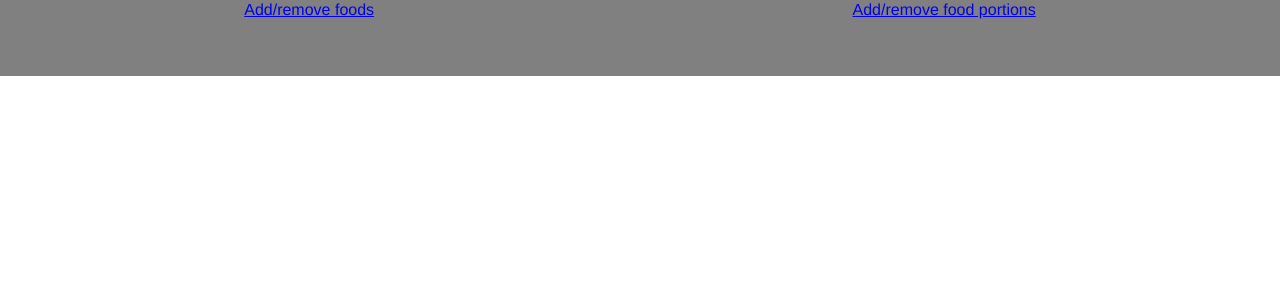
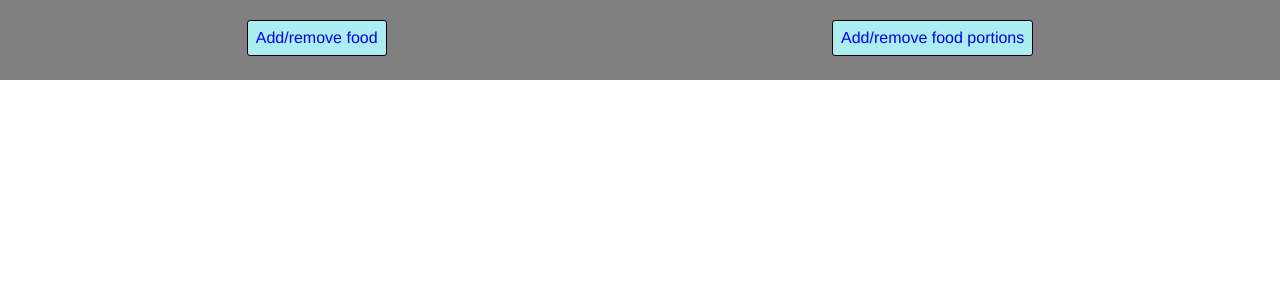
Before and after one commit to StrawbWine/life-manager-frontend, a React (Create React App) app: page / in a window 1280 px wide. Shown: the top 300 px of the page. Built offline with nearby package versions, Linux system fonts and the light colour scheme.

Commit message:
✨🎨Add functionality and style to navbar buttons

```diff
--- /dev/null
+++ b/src/components/Buttons/NavbarButton/NavbarButton.js
@@ -0,0 +1,20 @@
+import React from "react"
+
+import styles from "./NavbarButton.module.css"
+
+const NavbarButton = ({ id, text, isActive, setActive }) => {
+  const handleClick = () => {
+    setActive(id)
+  }
+
+  return (
+    <div
+      className={isActive ? styles.NavbarButtonActive : styles.NavbarButton}
+      onClick={handleClick}
+    >
+      {text}
+    </div>
+  )
+}
+
+export default NavbarButton
--- /dev/null
+++ b/src/components/Buttons/NavbarButton/NavbarButton.module.css
@@ -0,0 +1,15 @@
+.NavbarButton {
+  background-color: rgb(172, 237, 242);
+  border: 1px solid black;
+  border-radius: 3px;
+  padding: 8px;
+  /* box-shadow: 0 0 5px 5px; */
+}
+
+.NavbarButtonActive {
+  background-color: rgb(172, 237, 242);
+  border: 1px solid black;
+  border-radius: 3px;
+  padding: 8px;
+  box-shadow: 0 0 5px 5px;
+}
--- a/src/components/Navbar/Navbar.js
+++ b/src/components/Navbar/Navbar.js
@@ -1,16 +1,38 @@
-import React from "react"
+import React, { useState } from "react"
 import { Link } from "react-router-dom"
+
 import styles from "./Navbar.module.css"
+import NavbarButton from "../Buttons/NavbarButton/NavbarButton"
 
 const Navbar = () => {
+  const [active, setActive] = useState(null)
+
+  const linkStyle = {
+    textDecoration: 'none'
+  }
+
   return (
     <div className={styles.Navbar}>
       <ul className={styles.NavbarUl}>
-        <Link to="/food">
-          <li>Add/remove foods</li>
+        <Link to="/food" style={linkStyle} >
+          <li>
+            <NavbarButton
+              id="to-food"
+              text="Add/remove food"
+              isActive={active === "to-food"}
+              setActive={setActive}
+            />
+          </li>
         </Link>
-        <Link to="/foodportion">
-          <li>Add/remove food portions</li>
+        <Link to="/foodportion" style={linkStyle}>
+          <li>
+            <NavbarButton
+              id="to-food-portion"
+              text="Add/remove food portions"
+              isActive={active === "to-food-portion"}
+              setActive={setActive}
+            />
+          </li>
         </Link>
       </ul>
     </div>
--- a/src/components/Navbar/Navbar.module.css
+++ b/src/components/Navbar/Navbar.module.css
@@ -8,6 +8,7 @@
   flex-direction: row;
   justify-content: space-around;
   list-style: none;
+  padding: 3vh;
 }
 
 .NavbarUl > li {
```
